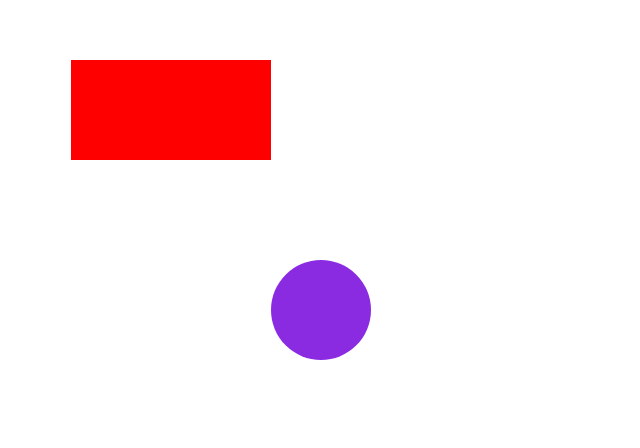
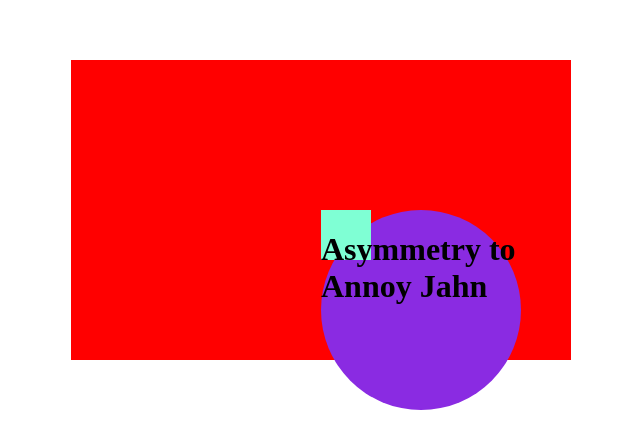
Before and after one commit to sachin-km/AnnoyJahn, a plain HTML site: page index.html in a window 1280 px wide. Shown: the part 148-596 px from the top of the page, without its empty margins (137-777 px from the left). Drawn offline with Linux system fonts and the light colour scheme.

Commit message:
Update index.html

```diff
--- a/index.html
+++ b/index.html
@@ -6,20 +6,33 @@
   <style>
     .red-circle{
       background-color: blueviolet;
-      height: 100px;
-      width : 100px;
+      height: 200px;
+      width : 200px;
       border-radius: 50%;
       position: absolute;
+      top: 150px;
+      left: 250px;
+    }
+    .blue-box{
+      background-color: red;
+      height: 300px;
+      width : 500px;
+
+      position: relative;
       top: 200px;
       left: 200px;
     }
-    .blue-box{
-      background-color: red;
-      height: 100px;
-      width : 200px;
-      position: relative;
-      top: 200px;
-      left: 200px;
+    .word{
+      z-index: 100;
+      position: absolute;
+      top: 150px;
+      left: 250px;
+
+    }
+    .box{
+      background-color :aquamarine;
+      height :50px ;
+      width :50px ;
     }
 
 
@@ -28,7 +41,11 @@
 
 <body>
   <div class="blue-box">
+    <h1 class="word">Asymmetry to <br>
+    Annoy Jahn</h1>
     <div class="red-circle">
+    <div class="box">
+    </div>
     </div>
   </div>
 
```
